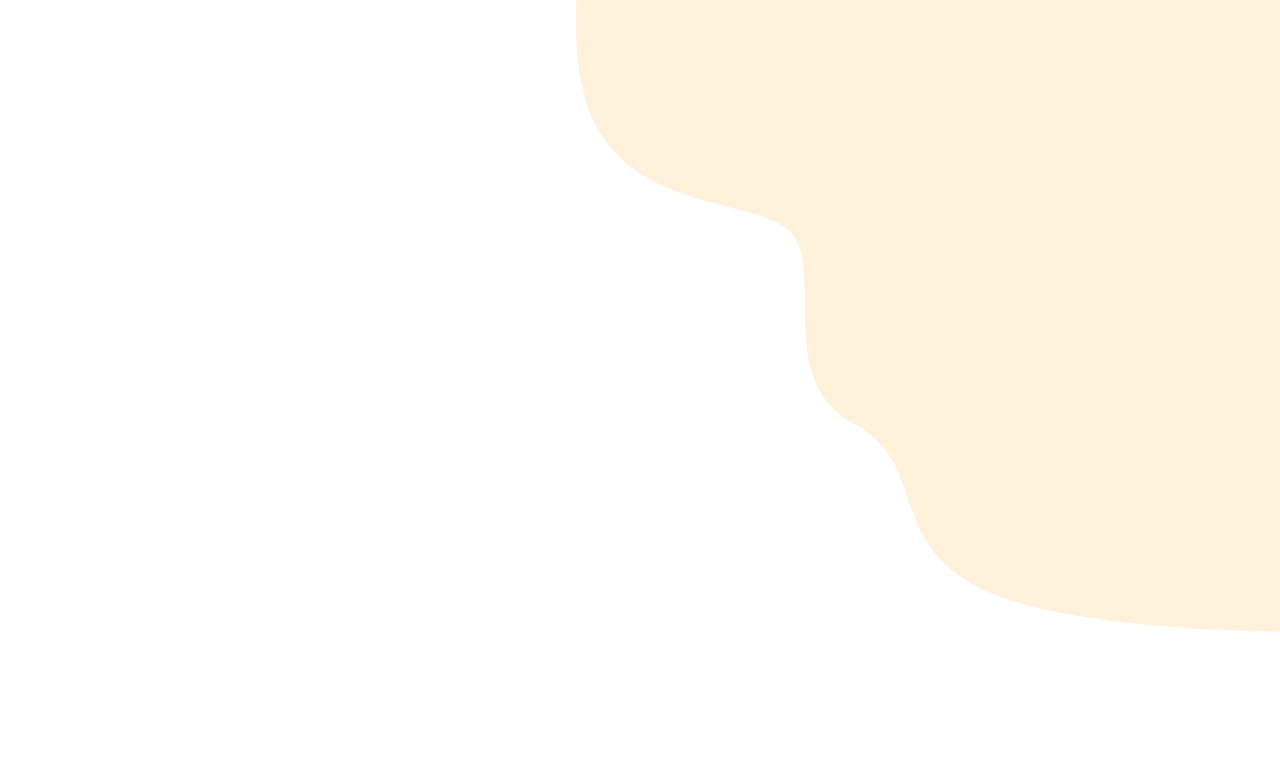
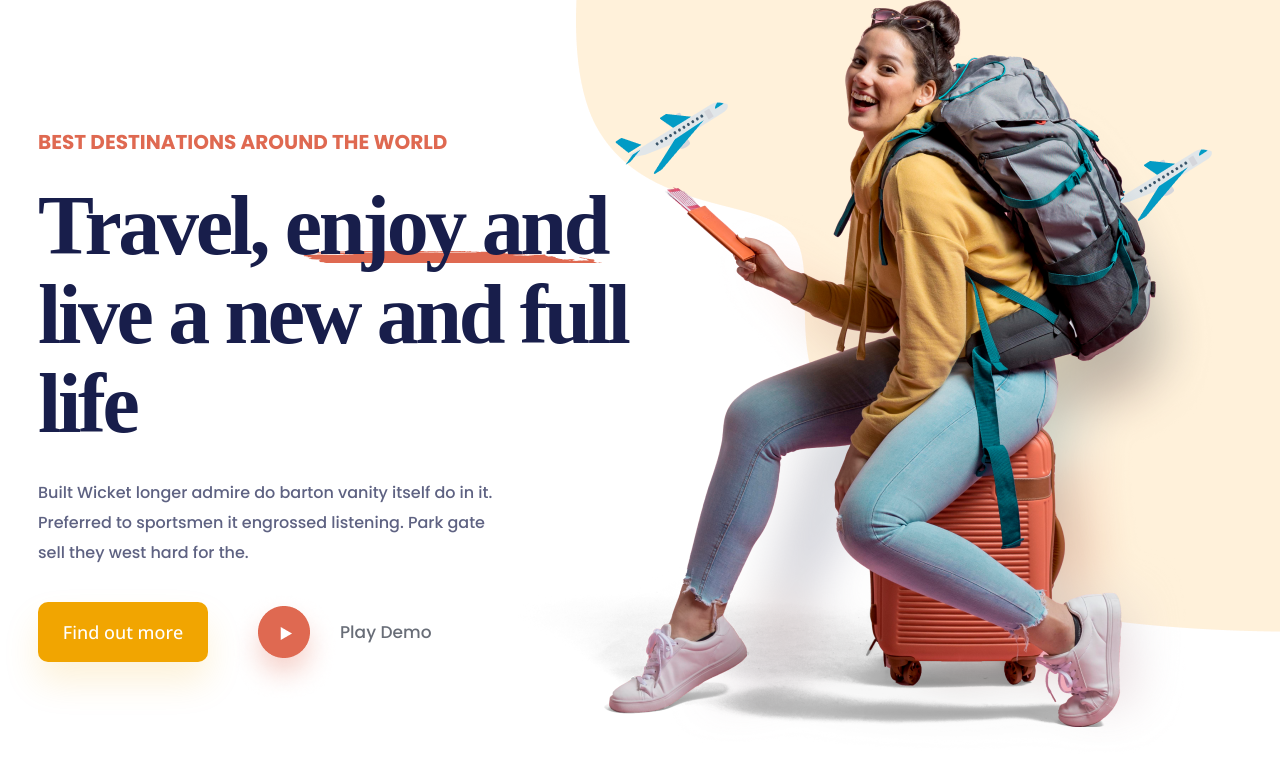
Before and after one commit to rafawessling/frontend_travel_website, a plain HTML site: page pages/home/index.html in a window 1280 px wide. Shown: the part 92-853 px from the top of the page. Before the commit the page ends 800 px from the top, so only its background shows below. Drawn offline with nearby package versions, Linux system fonts and the light colour scheme; a web font is replaced by a local one.

Commit message:
Added main to home page

```diff
--- a/pages/home/index.html
+++ b/pages/home/index.html
@@ -6,7 +6,7 @@
         <link rel="preconnect" href="https://fonts.googleapis.com" />
         <link rel="preconnect" href="https://fonts.gstatic.com" crossorigin />
         <link
-            href="https://fonts.googleapis.com/css2?family=Open+Sans:wght@600&display=swap"
+            href="https://fonts.googleapis.com/css2?family=Open+Sans:wght@500;600&family=Poppins:wght@500;700&family=Volkhov:wght@700&display=swap"
             rel="stylesheet"
         />
         <link rel="stylesheet" href="./style.css" />
@@ -39,5 +39,32 @@
                 </ul>
             </nav>
         </header>
+        <main>
+            <div class="text-main">
+                <h3>Best Destinations around the world</h3>
+                <h1>Travel, enjoy and live a new and full life</h1>
+                <p>
+                    Built Wicket longer admire do barton vanity itself do in it.
+                    Preferred to sportsmen it engrossed listening. Park gate
+                    sell they west hard for the.
+                </p>
+                <div class="buttons-main">
+                    <button class="find-out-button">Find out more</button>
+                    <div class="play-button">
+                        <img
+                            class="play-icon"
+                            src="../../assets/icons/play-button.png"
+                            alt=""
+                        />
+                        <span>Play Demo</span>
+                    </div>
+                </div>
+            </div>
+            <img
+                class="image-main"
+                src="../../assets/image-homepage-hero.png"
+                alt=""
+            />
+        </main>
     </body>
 </html>
--- a/pages/home/style.css
+++ b/pages/home/style.css
@@ -56,6 +56,7 @@ header {
 
 #languages {
     border: none;
+
     font-family: 'Open Sans', sans-serif;
     font-weight: 600;
     font-size: 17px;
@@ -64,3 +65,101 @@ header {
     color: #212832;
     background: transparent;
 }
+
+main {
+    display: flex;
+}
+
+.text-main {
+    width: 630px;
+
+    margin-top: 130px;
+}
+
+.text-main h3 {
+    font-family: 'Poppins';
+    font-weight: 700;
+    font-size: 20px;
+    line-height: 30px;
+    text-transform: uppercase;
+
+    color: #df6951;
+}
+
+.text-main h1 {
+    margin: 24px 0 30px 0;
+
+    font-family: 'Volkhov';
+    font-weight: 700;
+    font-size: 84px;
+    line-height: 89px;
+    letter-spacing: -0.04em;
+
+    color: #181e4b;
+    background-image: url(../../assets/underline-text-hero.png);
+    background-repeat: no-repeat;
+    background-position-y: 70px;
+    background-position-x: right;
+}
+
+.text-main p {
+    max-width: 477px;
+    margin-bottom: 34px;
+
+    font-family: 'Poppins';
+    font-weight: 500;
+    font-size: 16px;
+    line-height: 30px;
+
+    color: #5e6282;
+}
+
+.buttons-main {
+    display: flex;
+    align-items: center;
+
+    max-height: 60px;
+}
+
+.find-out-button {
+    width: 170px;
+    height: 60px;
+    border: none;
+
+    font-family: 'Open Sans', sans-serif;
+    font-style: normal;
+    font-weight: 500;
+    font-size: 18px;
+    line-height: 23px;
+    text-align: center;
+
+    color: #ffffff;
+    background: #f1a501;
+    box-shadow: 0px 20px 35px rgba(241, 165, 1, 0.15);
+    border-radius: 10px;
+}
+
+.play-button {
+    display: flex;
+    align-items: center;
+
+    margin-left: 20px;
+}
+
+.play-icon {
+    margin-top: 30px;
+}
+
+.play-button span {
+    font-family: 'Poppins';
+    font-weight: 500;
+    font-size: 17px;
+    line-height: 26px;
+
+    color: #686d77;
+}
+
+.image-main {
+    max-width: 784px;
+    margin-left: -210px;
+}
```
Also changed, not shown: assets/icons/play-button.png (added), assets/image-homepage-hero.png (added), assets/underline-text-hero.png (added).
